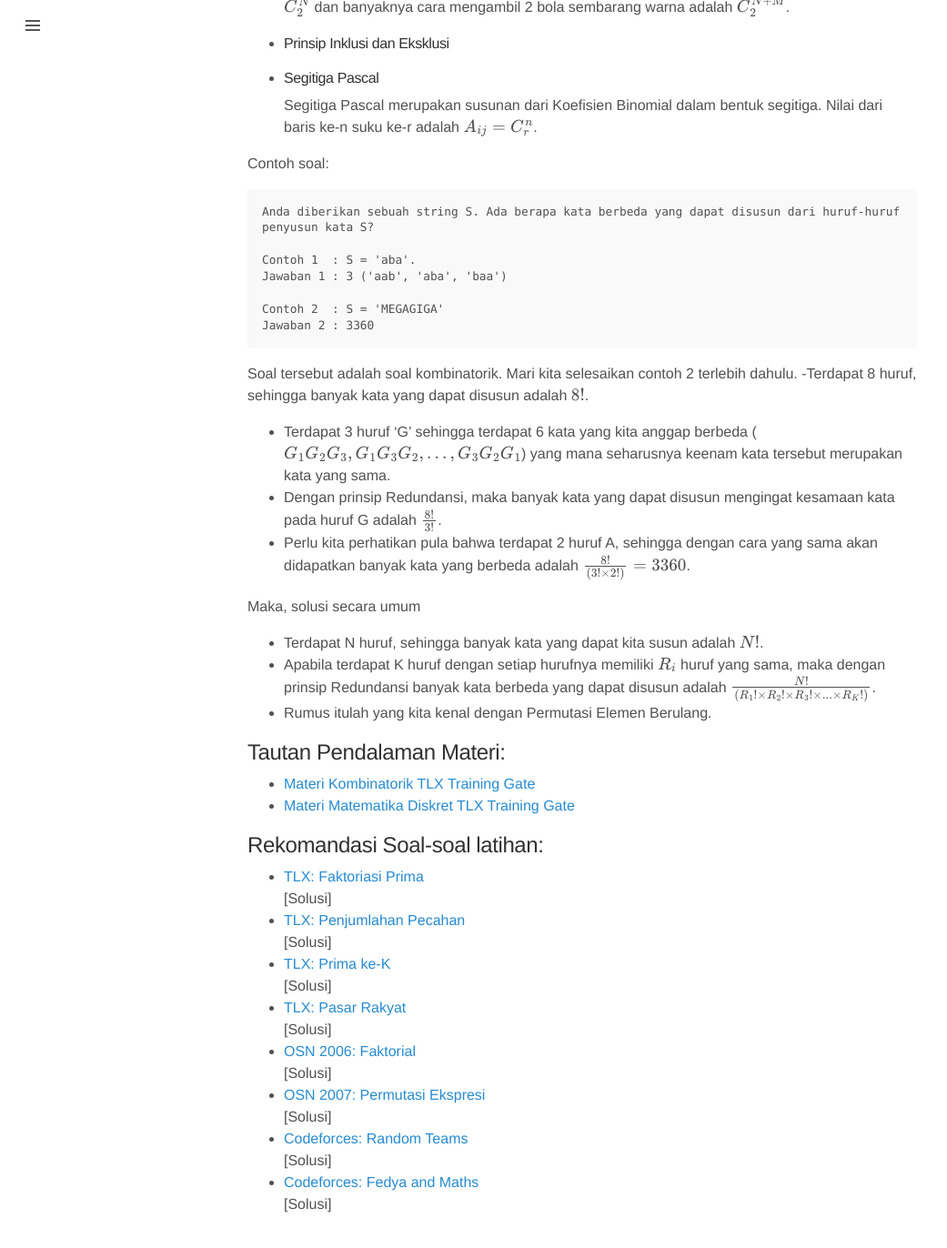
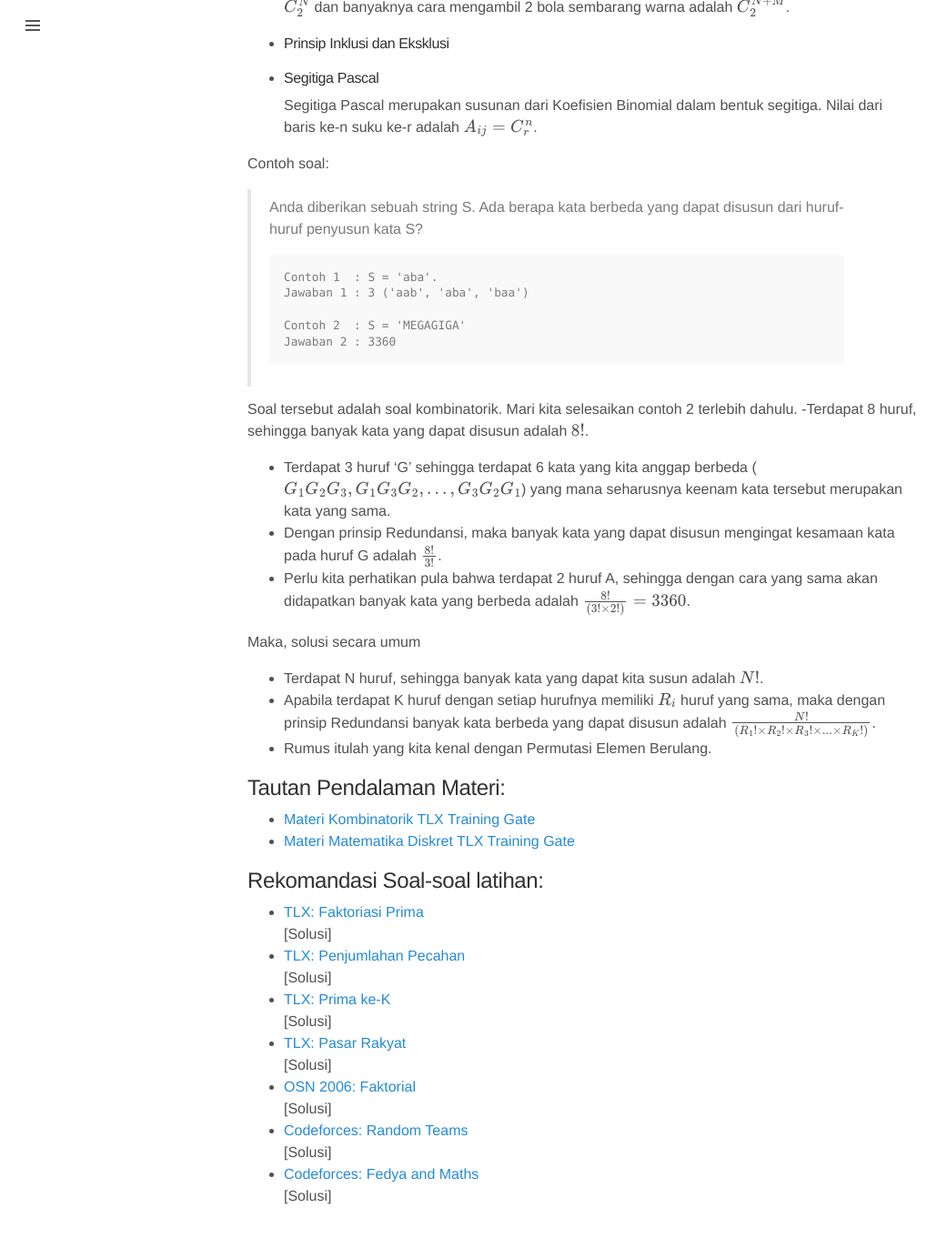
Before and after one commit to olimpiadekomputer/olimpiadekomputer.github.io, a Jekyll site: the page built from _algoritma/aritmetika dan aturan berhitung/index.md, in a window 1280 px wide and 1400 px high, scrolled down 933 px. Shown: the top 1372 px of the window at 91% size, without its empty margins (0-1041 px from the left). Built offline with Jekyll 4.4.1, drawn with Linux system fonts in a browser that asks for light colours; formulas are drawn with MathJax 3.

````diff
--- a/_algoritma/aritmetika dan aturan berhitung/index.md
+++ b/_algoritma/aritmetika dan aturan berhitung/index.md
@@ -40,15 +40,15 @@ Segitiga Pascal merupakan susunan dari Koefisien Binomial dalam bentuk segitiga.
 Nilai dari baris ke-n suku ke-r adalah $$A_{ij} = C^{n}_{r}$$.
 
 Contoh soal:
-```
-Anda diberikan sebuah string S. Ada berapa kata berbeda yang dapat disusun dari huruf-huruf penyusun kata S?
 
-Contoh 1  : S = 'aba'.
-Jawaban 1 : 3 ('aab', 'aba', 'baa')
-
-Contoh 2  : S = 'MEGAGIGA'
-Jawaban 2 : 3360
-```
+> Anda diberikan sebuah string S. Ada berapa kata berbeda yang dapat disusun dari huruf-huruf penyusun kata S?
+> ```
+> Contoh 1  : S = 'aba'.
+> Jawaban 1 : 3 ('aab', 'aba', 'baa')
+>
+> Contoh 2  : S = 'MEGAGIGA'
+> Jawaban 2 : 3360
+> ```
 <!--more-->
 
 Soal tersebut adalah soal kombinatorik. Mari kita selesaikan contoh 2 terlebih dahulu.
@@ -97,12 +97,6 @@ Maka, solusi secara umum
 	Menghitung nilai asli dari N! tidak memungkinkan karena terlalu besar. Namun, kita cukup mencari banyaknya faktor 2 dan 5 dari N!, karena 2*5 = 10 (menghasilkan digit 0)
 	</details>
 
-- [OSN 2007: Permutasi Ekspresi](https://training.ia-toki.org/problemsets/69/problems/351/)
-	<details>
-	<summary>[Solusi]</summary>
-	Lakukan simulasi, cari semua permutasi ekspresi yang valid. Karena masukan paling besar adalah 13 digit), maka ada 12 tempat di mana kita dapat menyelipkan operator '+', '-', atau tanpa operator. Sehingga total semua cara yang valid hanyalah 3^12. Untuk mengecek hasil ekspresi yang unik, cukup simpan seluruh hasil di array dan lakukan pengurutan.
-	</details>
-
 - [Codeforces: Random Teams](http://codeforces.com/problemset/problem/478/B)
 	<details>
 	<summary>[Solusi]</summary>
--- a/_includes/navigation.html
+++ b/_includes/navigation.html
@@ -1,6 +1,6 @@
 {% capture html %}
 
-    {% assign entries = include.context | sort: "path" %}
+    {% assign entries = include.context | sort: "order" %}
     {% for entry in entries %}
 
         {% capture slug    %}{{ entry.url | split: "/"   | last                       }}{% endcapture %}
@@ -10,7 +10,7 @@
             {% if entry.subsections %}
             <ul>
                 {% for sub in entry.subsections %}
-                <li> {{ sub }} </li>
+                <li> <a href="{{ site.baseurl }}{{ entry.url }}/#{{ sub | replace:" ","-" | downcase }}">{{ sub }} </li>
                 {% endfor %}
             </ul>
             {% endif %}
````
Also changed, not shown: _algoritma/index.html (+4 -3 lines), 5 other files.
